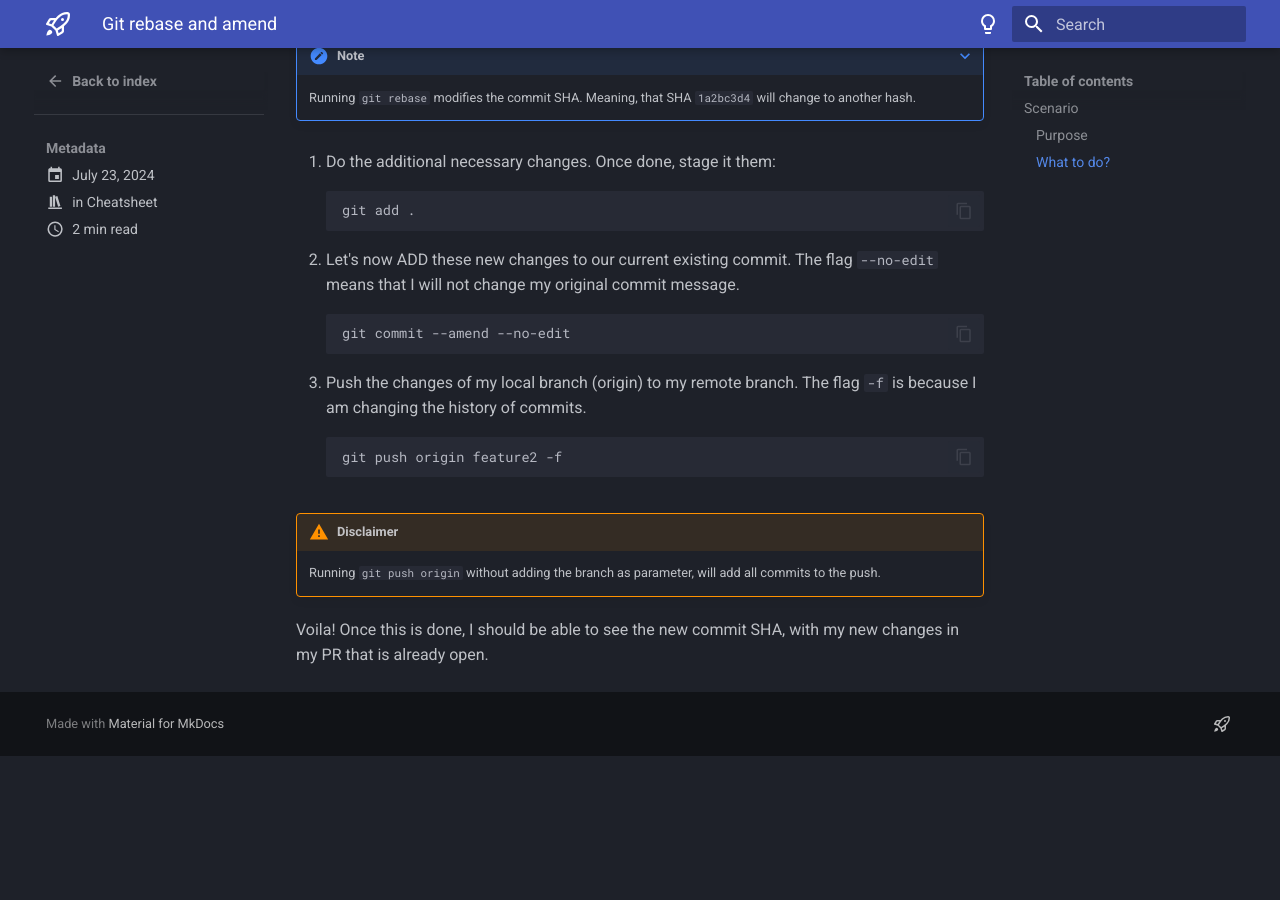
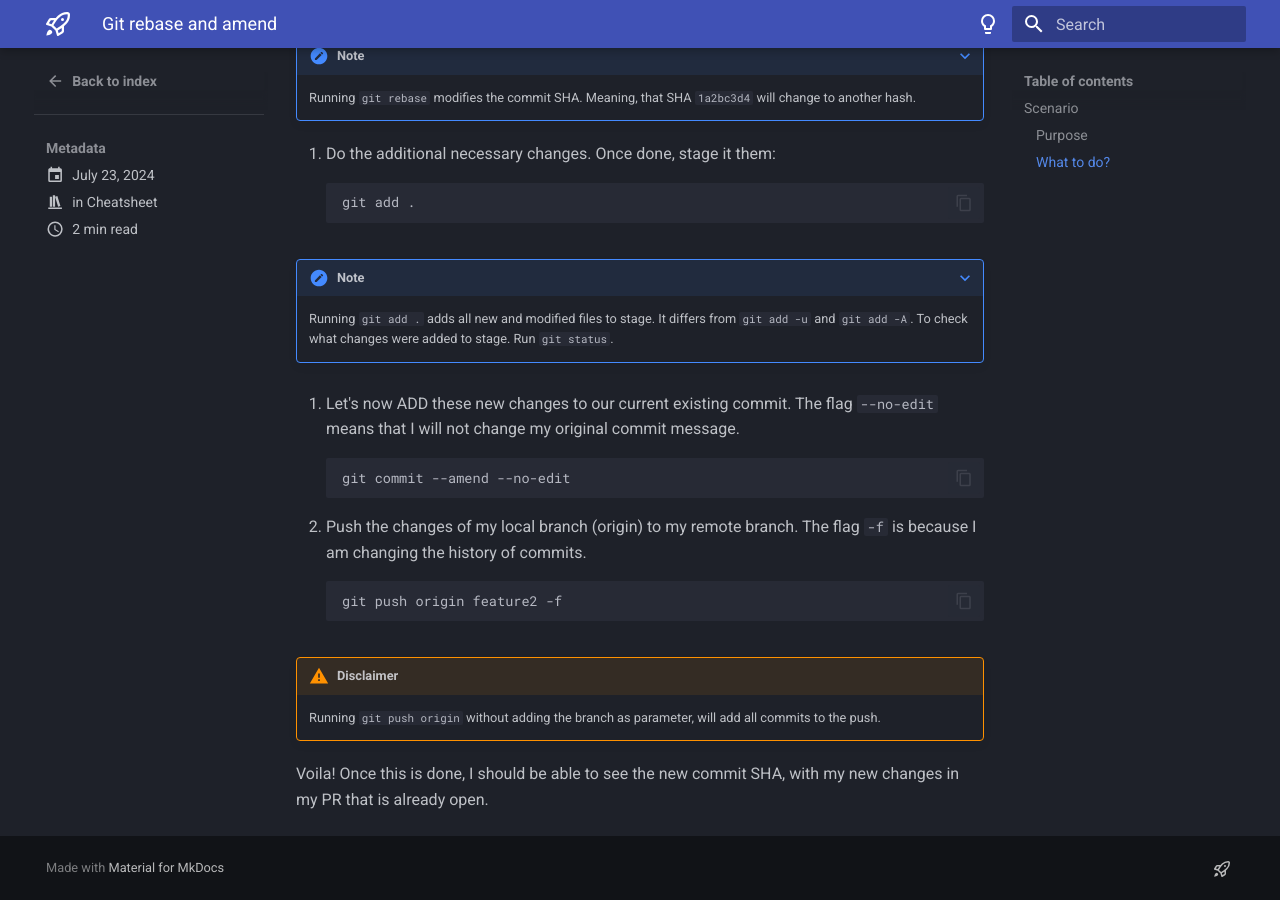
Before and after one commit to ehvs/notes, an MkDocs documentation site: the page built from docs/blog/posts/git-operations.md, in a window 1280 px wide and 900 px high, scrolled down 963 px. Built offline with MkDocs 1.6.1 and Material for MkDocs 9.7.7, drawn with Linux system fonts in a browser that asks for light colours; before the commit the page ends 1719 px from its top, so only the background shows below that.

Commit message:
added note on git add for post git-operations

````diff
--- a/docs/blog/posts/git-operations.md
+++ b/docs/blog/posts/git-operations.md
@@ -48,6 +48,9 @@ git rebase main
 ```
 git add .
 ```
+???+ note
+    Running `git add .` adds all new and modified files to stage. It differs from `git add -u` and `git add -A`.
+    To check what changes were added to stage. Run `git status`.
 
 4. Let's now ADD these new changes to our current existing commit. The flag `--no-edit` means that I will not change my original commit message.
 ```
````
